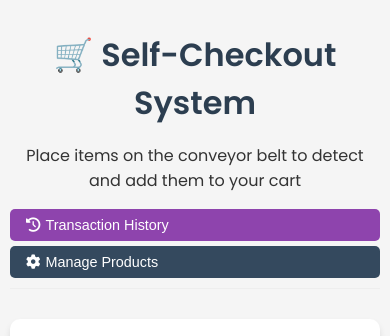
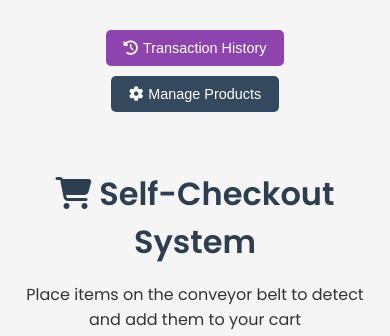
Before and after one commit to iwandwip/025-023-Naya, a Flask app: page / in a window 390 px wide. Shown: the top 336 px of the page. Run offline with Flask 3, Linux system fonts and the light colour scheme; some libraries are stand-ins or nearby versions.

Commit message:
updates style

```diff
--- a/static/css/style.css
+++ b/static/css/style.css
@@ -15,25 +15,26 @@ body {
 
 header {
   text-align: center;
-  margin-bottom: 30px;
+  margin-bottom: 40px;
   position: relative;
-  padding-bottom: 10px;
+  padding-bottom: 20px;
+  padding-top: 60px;
   border-bottom: 1px solid #eee;
 }
 
 .header-buttons {
   position: absolute;
   right: 0;
-  top: 10px;
+  top: 0;
   display: flex;
-  gap: 10px;
+  gap: 15px;
 }
 
 .admin-button {
   background-color: #34495e;
   color: white;
   border: none;
-  padding: 8px 16px;
+  padding: 10px 18px;
   border-radius: 5px;
   cursor: pointer;
   font-size: 0.9rem;
@@ -64,7 +65,8 @@ header {
 h1 {
   color: #2c3e50;
   font-size: 2.5rem;
-  margin-bottom: 10px;
+  margin-bottom: 15px;
+  margin-top: 0;
 }
 
 .main-content {
@@ -723,10 +722,19 @@ h1 {
 }
 
 @media (max-width: 992px) {
+  header {
+    padding-top: 120px;
+  }
+
   .header-buttons {
-    position: static;
+    position: absolute;
+    top: 20px;
+    left: 0;
+    right: 0;
+    width: 100%;
+    display: flex;
     justify-content: center;
-    margin-top: 15px;
+    gap: 20px;
   }
 
   .main-content {
@@ -754,20 +762,26 @@ h1 {
 @media (max-width: 576px) {
   h1 {
     font-size: 2rem;
+    margin-top: 0;
+  }
+
+  header {
+    padding-top: 160px;
   }
 
   .container {
     padding: 10px;
   }
 
+  .header-buttons {
+    flex-direction: column;
+    gap: 10px;
+    align-items: center;
+  }
+
   .modal-content {
     padding: 20px;
     margin: 10px;
-  }
-
-  .header-buttons {
-    flex-direction: column;
-    gap: 5px;
   }
 
   .controls {
--- a/static/js/main.js
+++ b/static/js/main.js
@@ -254,6 +254,9 @@ window.addEventListener("click", function(event) {
   }
   if (event.target === confirmDeleteModal) {
     confirmDeleteModal.style.display = "none";
+  }
+  if (event.target === checkoutSuccess) {
+    checkoutSuccess.style.display = "none";
   }
 });
 
--- a/templates/index.html
+++ b/templates/index.html
@@ -22,10 +22,6 @@
   <body>
     <div class="container">
       <header>
-        <h1>🛒 Self-Checkout System</h1>
-        <p>
-          Place items on the conveyor belt to detect and add them to your cart
-        </p>
         <div class="header-buttons">
           <button id="historyButton" class="admin-button history-button">
             <i class="fas fa-history"></i> Transaction History
@@ -34,6 +30,10 @@
             <i class="fas fa-cog"></i> Manage Products
           </button>
         </div>
+        <h1><i class="fas fa-shopping-cart"></i> Self-Checkout System</h1>
+        <p>
+          Place items on the conveyor belt to detect and add them to your cart
+        </p>
       </header>
 
       <div class="main-content">
@@ -112,7 +112,22 @@
     <div id="checkoutSuccess" class="checkout-success">
       <div class="success-animation">
         <div class="checkmark-circle">
-          <div class="checkmark"></div>
+          <svg
+            class="checkmark"
+            xmlns="http://www.w3.org/2000/svg"
+            viewBox="0 0 52 52"
+          >
+            <path
+              class="checkmark-path"
+              fill="none"
+              stroke="#FFFFFF"
+              stroke-width="8"
+              stroke-linecap="round"
+              stroke-linejoin="round"
+              stroke-miterlimit="10"
+              d="M14 27.6l7.2 7.2 16.8-16.8"
+            />
+          </svg>
         </div>
       </div>
       <h2>Payment Successful!</h2>
```
Also changed, not shown: other parts of static/css/style.css (+31 -34 lines), README.md.
